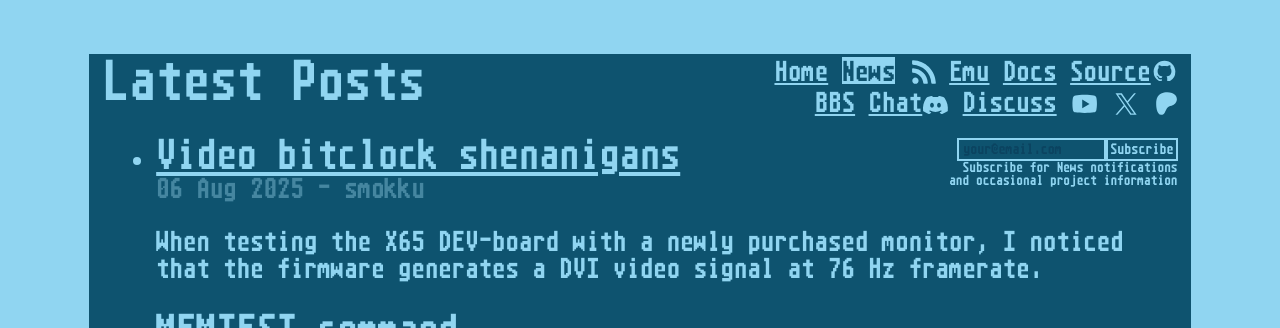
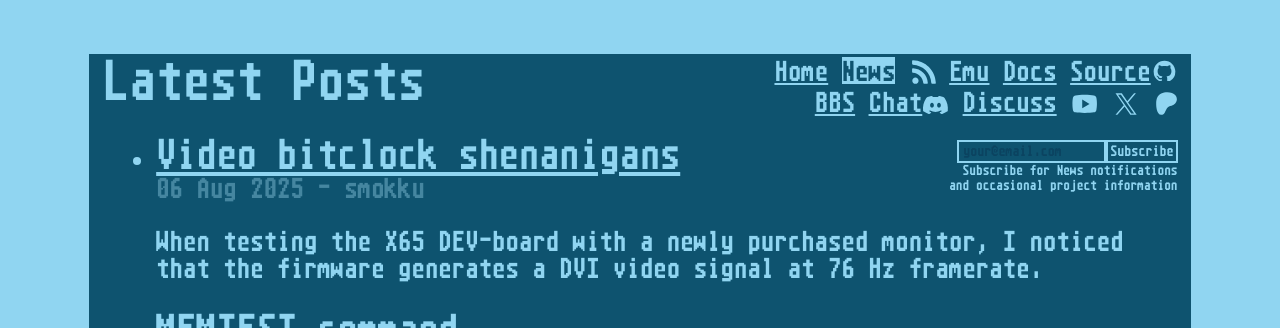
Before and after one commit to X65/x65.github.io, a Jekyll site: the page built from news.html, in a window 1280 px wide. Shown: the top 328 px of the page. Built offline with Jekyll 4.4.1, drawn with Linux system fonts in a browser that asks for light colours; some web fonts are replaced.

Commit message:
Fix nav layout

```diff
--- a/_includes/navigation.html
+++ b/_includes/navigation.html
@@ -2,4 +2,6 @@
     <a href="{{ item.link }}"{% if page.url == item.link %} class="nav-active"{% endif %}>{{ item.content }}</a>{% endfor %}
 <br />{% for item in site.data.externals %}
     <a href="{{ item.link }}">{{ item.content }}</a>{% endfor %}
+<br />
+{% unless page.url contains '/emu/' or page.url contains '/news/' %}{% include newsletter.html %}{% endunless %}
 </nav>
--- a/_layouts/default.html
+++ b/_layouts/default.html
@@ -13,7 +13,6 @@
 {% seo %}
 
 {% include navigation.html %}
-{% unless page.url contains '/emu/' or page.url contains '/news/' %}{% include newsletter.html %}{% endunless %}
 {{ content }}
 
 <p>&nbsp;</p>
--- a/assets/style.css
+++ b/assets/style.css
@@ -272,8 +272,6 @@ iframe#Emu {
 }
 
 #mc_embed_signup {
-  clear: right;
-  float: right;
   text-align: right;
   margin: 0.5em 0;
   padding: 0;
```
